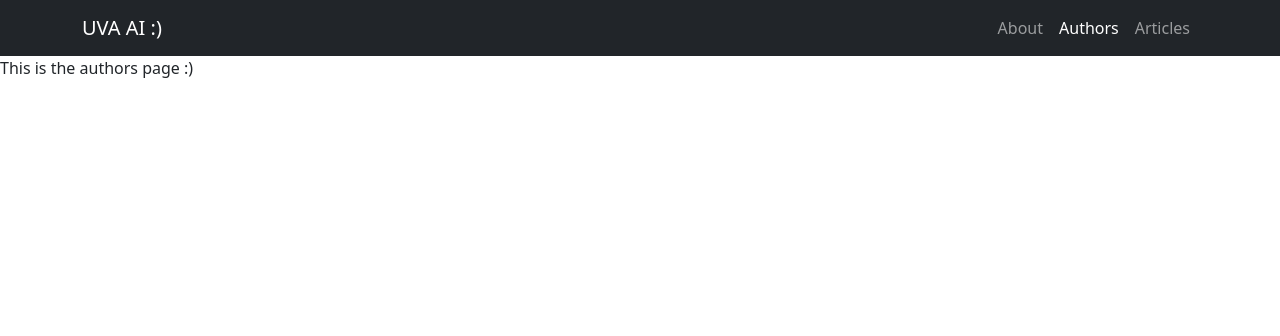
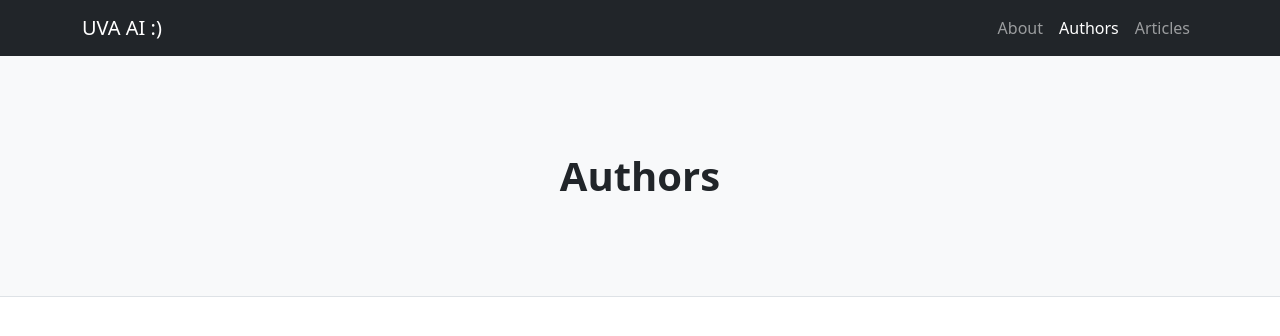
Before and after one commit to krishnajha23/UVAJournalofAI, a plain HTML site: page AIWebpage/authors.html in a window 1280 px wide. Drawn offline with Linux system fonts and the light colour scheme.

Commit message:
Website Pages

```diff
--- a/AIWebpage/authors.html
+++ b/AIWebpage/authors.html
@@ -26,6 +26,12 @@
                 </div>
             </div>
         </nav>
-    <div>This is the authors page :)</div>
+        <header class="py-5 bg-light border-bottom mb-4">
+            <div class="container">
+                <div class="text-center my-5">
+                    <h1 class="fw-bolder">Authors</h1>
+                </div>
+            </div>
+        </header>
     </body>
 </html>
```
Also changed, not shown: AIWebpage/about.html (+7 -1 lines), AIWebpage/blog.html (+7 -1 lines).
